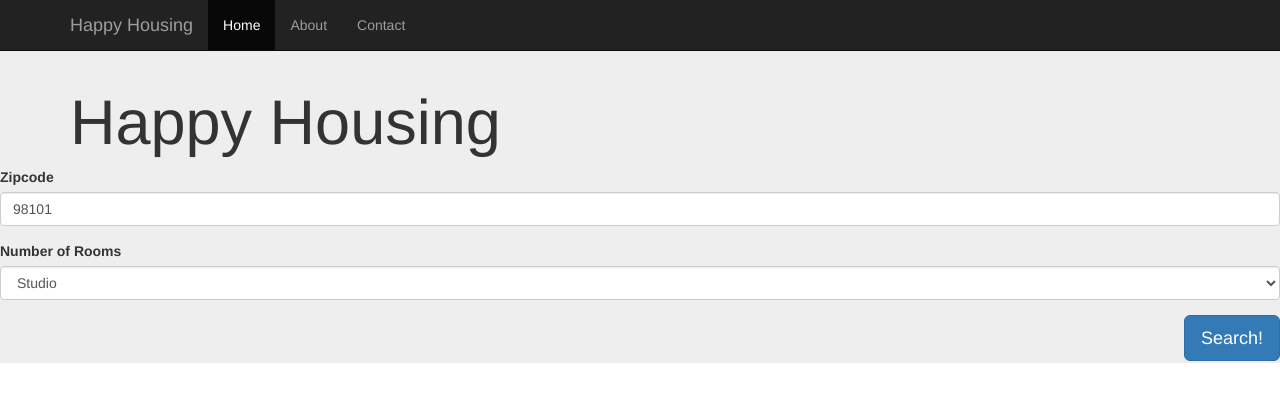
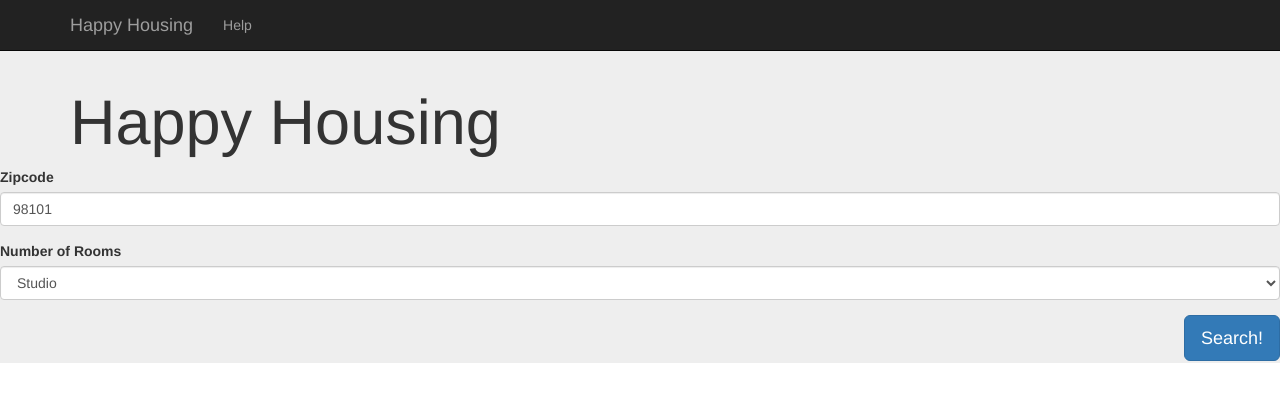
Before and after one commit to happyhousing/happyhousing, a Django app: page / in a window 1280 px wide. Shown: the top 402 px of the page. Run offline with Django 3.2, Linux system fonts and the light colour scheme; some libraries are stand-ins or nearby versions.

Commit message:
Add proper links to template pages.

```diff
--- a/homeful/templates/homeful/index.html
+++ b/homeful/templates/homeful/index.html
@@ -29,18 +29,12 @@
             <span class="icon-bar"></span>
             <span class="icon-bar"></span>
           </button>
-          <a class="navbar-brand" href="#">Happy Housing</a>
+          <a class="navbar-brand" href="{% url 'homeful:index' %}">Happy Housing</a>
         </div>
         <div class="navbar-collapse collapse">
           <ul class="nav navbar-nav">
-            <li class="active">
-              <a href="#">Home</a>
-            </li>
             <li>
-              <a href="#about">About</a>
-            </li>
-            <li>
-              <a href="#contact">Contact</a>
+              <a href="{% url 'homeful:help' %}">Help</a>
             </li>
             <li>
               <div id="google_translate_element"></div>
--- a/homeful/urls.py
+++ b/homeful/urls.py
@@ -5,4 +5,5 @@ from homeful import views
 urlpatterns = patterns('',
     url(r'^$', views.index, name='index'),
     url(r'^list/$', views.list, name='list'),
+    url(r'^help/$', views.help, name='help'),
 )
--- a/homeful/views.py
+++ b/homeful/views.py
@@ -7,6 +7,10 @@ logger = logging.getLogger(__name__)
 def index(request):
     context = {}
     return render(request, 'homeful/index.html', context)
+
+def help(request):
+    context = {}
+    return render(request, 'homeful/help.html', context)
 
 def list(request):
     zipcode = request.GET['zipcode']
```
Also changed, not shown: homeful/templates/homeful/content1.html (+2 -8 lines), homeful/templates/homeful/help.html (+8 -8 lines).
